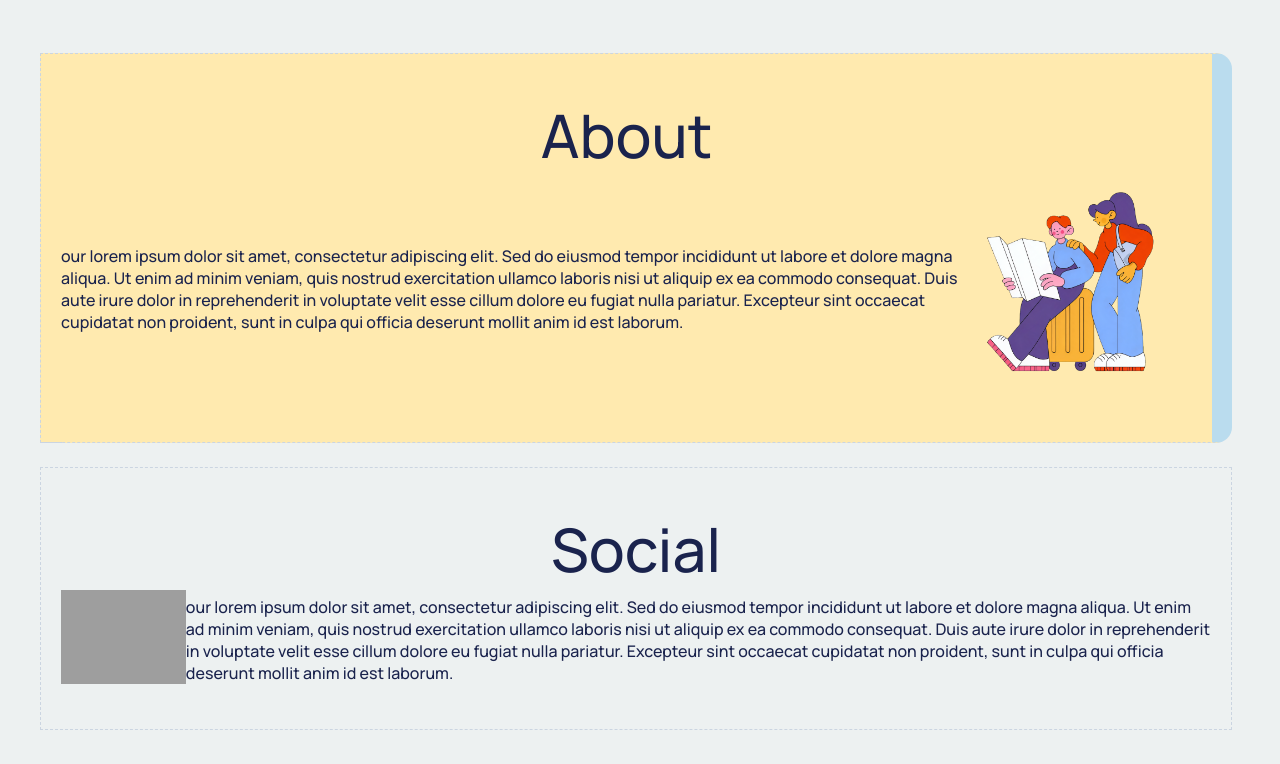
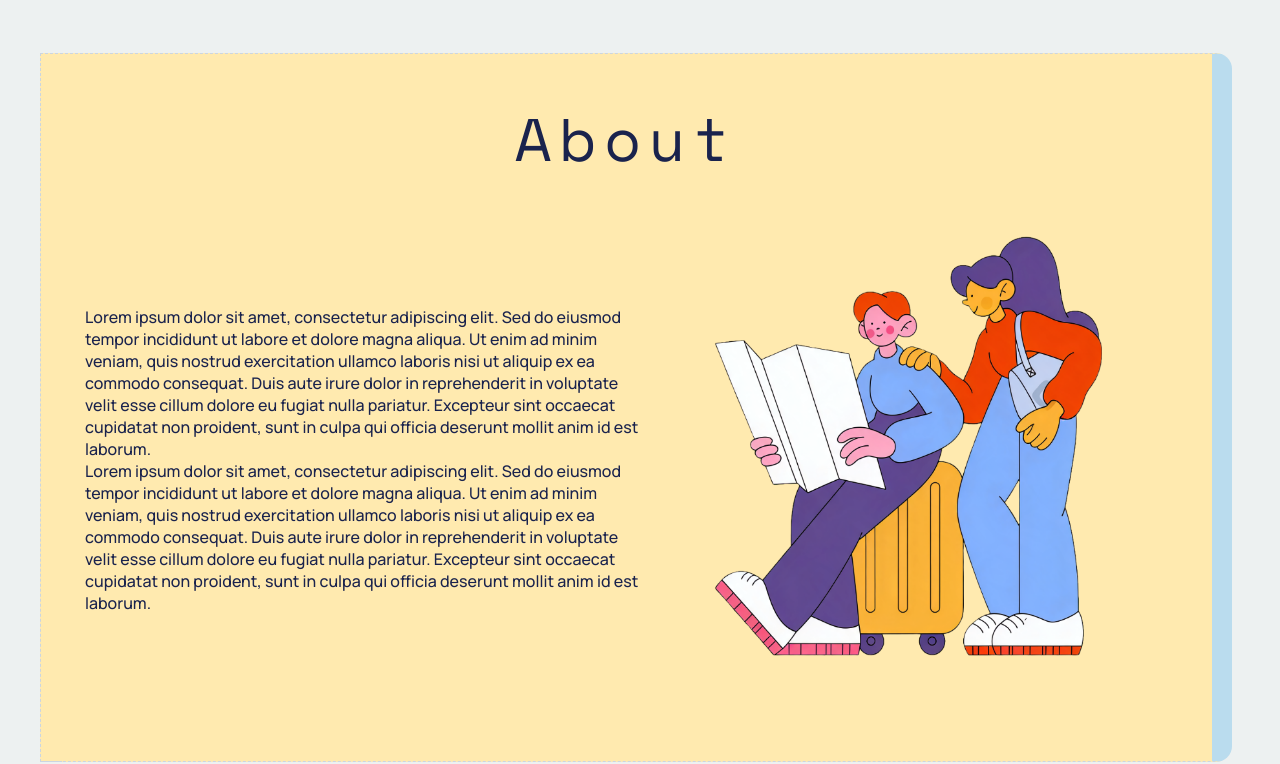
Before and after one commit to scsimms21-stack/mini-project, a plain HTML site: page index.html in a window 1280 px wide. Shown: the part 796-1560 px from the top of the page. Before the commit the page ends 1526 px from the top, so only its background shows below. Drawn offline with nearby package versions, Linux system fonts and the light colour scheme; grey boxes are pictures that could not be loaded.

Commit message:
update 4

```diff
--- a/index.html
+++ b/index.html
@@ -67,7 +67,17 @@
             <div class="section__description">
               <div class="section__description--wrapper">
                 <p class="section__description--para">
-                  our lorem ipsum dolor sit amet, consectetur adipiscing elit.
+                  Lorem ipsum dolor sit amet, consectetur adipiscing elit.
+                  Sed do eiusmod tempor incididunt ut labore et dolore magna
+                  aliqua. Ut enim ad minim veniam, quis nostrud exercitation
+                  ullamco laboris nisi ut aliquip ex ea commodo consequat. Duis
+                  aute irure dolor in reprehenderit in voluptate velit esse
+                  cillum dolore eu fugiat nulla pariatur. Excepteur sint
+                  occaecat cupidatat non proident, sunt in culpa qui officia
+                  deserunt mollit anim id est laborum.
+                </p>
+                <p class="section__description--para">
+                  Lorem ipsum dolor sit amet, consectetur adipiscing elit.
                   Sed do eiusmod tempor incididunt ut labore et dolore magna
                   aliqua. Ut enim ad minim veniam, quis nostrud exercitation
                   ullamco laboris nisi ut aliquip ex ea commodo consequat. Duis
@@ -96,7 +106,17 @@
               </figure>
               <div class="section__description--wrapper">
                 <p class="section__description--para">
-                  our lorem ipsum dolor sit amet, consectetur adipiscing elit.
+                  Lorem ipsum dolor sit amet, consectetur adipiscing elit.
+                  Sed do eiusmod tempor incididunt ut labore et dolore magna
+                  aliqua. Ut enim ad minim veniam, quis nostrud exercitation
+                  ullamco laboris nisi ut aliquip ex ea commodo consequat. Duis
+                  aute irure dolor in reprehenderit in voluptate velit esse
+                  cillum dolore eu fugiat nulla pariatur. Excepteur sint
+                  occaecat cupidatat non proident, sunt in culpa qui officia
+                  deserunt mollit anim id est laborum.
+                </p>
+                <p class="section__description--para">
+                  Lorem ipsum dolor sit amet, consectetur adipiscing elit.
                   Sed do eiusmod tempor incididunt ut labore et dolore magna
                   aliqua. Ut enim ad minim veniam, quis nostrud exercitation
                   ullamco laboris nisi ut aliquip ex ea commodo consequat. Duis
--- a/style.css
+++ b/style.css
@@ -203,8 +203,19 @@ social {
   border-right: 20px solid #badcee;
 }
 
+about__row {
+  justify-content: start
+}
+
+.section__title {
+  margin-bottom: 16px;
+  font-family: "Space Mono", monospace;
+  letter-spacing: 8px;
+}
+
 .section__img--wrapper {
-
+  width: 60%;
+  padding: 0 24;
 }
 
 .section__description {
@@ -213,6 +224,13 @@ social {
   align-items: center;
 }
 
-about__row {
-  justify-content: start
+.section__description--wrapper {
+  width: 70%;
+  padding: 0 24px;
 }
+
+>section__description--para {
+  font-size: 24px;
+  line-height: 1.5;
+  margin-bottom: 24px;
+}
```
